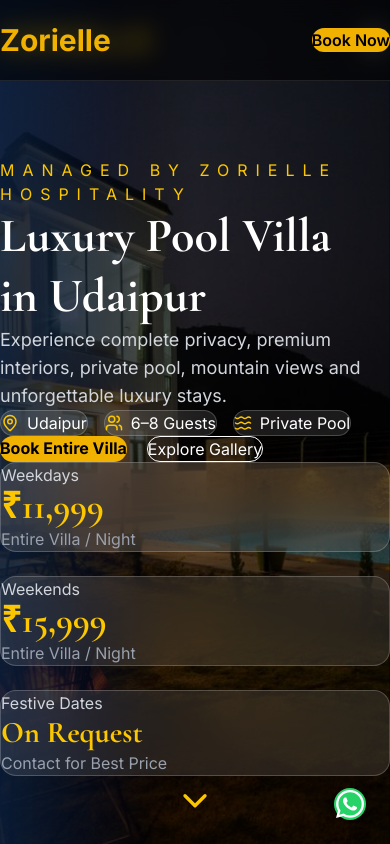
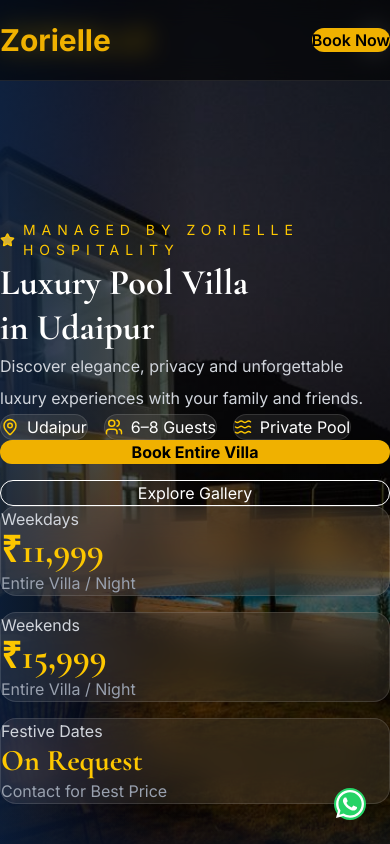
Before and after one commit to Sohail215/sohail-215, a Next.js app: page / in a window 390 px wide. Shown: the top 844 px of the page. Built offline with nearby package versions, Linux system fonts and the light colour scheme.

Commit message:
Luxury Hero V2

```diff
--- a/components/GallerySection.tsx
+++ b/components/GallerySection.tsx
@@ -1,135 +1,14 @@
 "use client";
 
-import { useState } from "react";
-import Image from "next/image";
-import { motion } from "framer-motion";
-import Lightbox from "yet-another-react-lightbox";
-import "yet-another-react-lightbox/styles.css";
-
-const images = [
-  {
-    src: "/images/hero.jpeg",
-    title: "Luxury Villa",
-  },
-  {
-    src: "/images/exterior view.jpeg",
-    title: "Exterior View",
-  },
-  {
-    src: "/images/pool.jpeg",
-    title: "Private Swimming Pool",
-  },
-  {
-    src: "/images/g.f hall.jpeg",
-    title: "Living Hall",
-  },
-  {
-    src: "/images/drawing-room.jpeg",
-    title: "Drawing Room",
-  },
-  {
-    src: "/images/room1.jpeg",
-    title: "Luxury Bedroom",
-  },
-  {
-    src: "/images/room2.jpeg",
-    title: "Premium Bedroom",
-  },
-  {
-    src: "/images/room2.0.2.jpeg",
-    title: "Pool View Bedroom",
-  },
-  {
-    src: "/images/balcony.jpeg",
-    title: "Balcony View",
-  },
-  {
-    src: "/images/bathroom1.jpeg",
-    title: "Luxury Bathroom",
-  },
-  {
-    src: "/images/bathroom2.jpeg",
-    title: "Modern Bathroom",
-  },
-  {
-    src: "/images/bathroom 3.jpeg",
-    title: "Premium Bathroom",
-  },
-];
-
 export default function GallerySection() {
-
-  const [index, setIndex] = useState(-1);
-
   return (
-
     <section
       id="gallery"
-      className="bg-[#081C3A] py-24"
+      className="py-24 bg-[#081C3A] text-white text-center"
     >
-
-      <div className="max-w-7xl mx-auto px-6">
-
-        <p className="uppercase tracking-[6px] text-yellow-400 text-center">
-          Gallery
-        </p>
-
-        <h2 className="text-5xl font-bold text-center mt-4 mb-16">
-          Explore The Villa
-        </h2>
-
-        <div className="grid md:grid-cols-3 gap-6">
-
-          {images.map((image, i) => (
-
-            <motion.div
-              key={i}
-              initial={{ opacity: 0, y: 40 }}
-              whileInView={{ opacity: 1, y: 0 }}
-              viewport={{ once: true }}
-              transition={{
-                delay: i * 0.08,
-              }}
-              className="relative h-80 rounded-3xl overflow-hidden cursor-pointer group"
-              onClick={() => setIndex(i)}
-            >
-
-              <Image
-                src={image.src}
-                alt={image.title}
-                fill
-                className="object-cover group-hover:scale-110 transition duration-700"
-              />
-
-              <div className="absolute inset-0 bg-black/40 opacity-0 group-hover:opacity-100 transition duration-500 flex items-end">
-
-                <div className="p-6">
-
-                  <h3 className="text-white text-2xl font-bold">
-
-                    {image.title}
-
-                  </h3>
-
-                </div>
-
-              </div>
-
-            </motion.div>
-
-          ))}
-
-        </div>        <Lightbox
-          open={index >= 0}
-          close={() => setIndex(-1)}
-          index={index}
-          slides={images.map((image) => ({
-            src: image.src,
-          }))}
-        />
-
-      </div>
-
+      <h2 className="text-5xl font-bold text-yellow-400">
+        Gallery Coming Soon
+      </h2>
     </section>
   );
 }
--- a/components/Hero.tsx
+++ b/components/Hero.tsx
@@ -8,6 +8,7 @@
   Users,
   Waves,
   ChevronDown,
+  Star,
 } from "lucide-react";
 
 const images = [
@@ -29,7 +30,7 @@
   }, []);
 
   return (
-    <section className="relative h-screen overflow-hidden">
+    <section className="relative min-h-screen overflow-hidden">
 
       {images.map((img, index) => (
         <Image
@@ -38,110 +39,94 @@
           alt="Luxury Villa"
           fill
           priority
-          className={`object-cover absolute transition-opacity duration-[2000ms]
-          ${
-            current === index
-              ? "opacity-100"
-              : "opacity-0"
+          className={`absolute object-cover transition-opacity duration-[1800ms] ${
+            current === index ? "opacity-100" : "opacity-0"
           }`}
         />
       ))}
 
-      <div className="absolute inset-0 bg-gradient-to-r from-[#081C3A]/90 via-black/60 to-black/70" />
+      <div className="absolute inset-0 bg-gradient-to-r from-[#081C3A]/90 via-black/55 to-black/60" />
 
-      <div className="relative z-20 h-full flex items-center pt-24 md:pt-0">
+      <div className="relative z-20 flex items-center min-h-screen">
 
-        <div className="max-w-7xl mx-auto px-6 w-full">
+        <div className="max-w-7xl mx-auto w-full px-6">
 
-          <motion.p
-            initial={{ opacity: 0 }}
-            animate={{ opacity: 1 }}
-            className="uppercase tracking-[8px] text-yellow-400 mb-5"
+          <motion.div
+            initial={{ opacity: 0, y: 40 }}
+            animate={{ opacity: 1, y: 0 }}
+            transition={{ duration: .8 }}
           >
+
+            <div className="flex items-center gap-2 text-yellow-400 mb-6">
+
+              <Star size={18} fill="#D4AF37" />
+
+              <span className="uppercase tracking-[6px] text-sm">
                 Managed by Zorielle Hospitality
-          </motion.p>
+              </span>
 
-          <motion.h1
-            initial={{ y: 60, opacity: 0 }}
-            animate={{ y: 0, opacity: 1 }}
-            transition={{ duration: 1 }}
-            className="text-5xl md:text-8xl font-bold leading-tight text-white"
-          >
+            </div>
+
+            <h1 className="text-4xl sm:text-5xl md:text-7xl lg:text-8xl font-bold leading-tight text-white">
               Luxury Pool Villa
               <br />
               in Udaipur
-          </motion.h1>
+            </h1>
 
-          <motion.p
-            initial={{ opacity: 0 }}
-            animate={{ opacity: 1 }}
-            transition={{ delay: .5 }}
-            className="mt-8 max-w-2xl text-gray-300 text-lg"
-          >
-            Experience complete privacy,
-            premium interiors, private pool,
-            mountain views and unforgettable
-            luxury stays.
-          </motion.p>
+            <p className="mt-6 max-w-2xl text-gray-300 text-base md:text-lg leading-8">
+              Discover elegance, privacy and unforgettable luxury
+              experiences with your family and friends.
+            </p>
 
             <div className="flex flex-wrap gap-4 mt-10">
 
-            <div className="bg-white/10 backdrop-blur-lg border border-white/20 rounded-full px-5 py-3 flex items-center gap-2">
+              <div className="glass rounded-full px-5 py-3 flex items-center gap-2">
 
-              <MapPin
-                size={18}
-                className="text-yellow-400"
-              />
+                <MapPin size={18} className="text-yellow-400" />
 
                 <span>Udaipur</span>
 
               </div>
 
-            <div className="bg-white/10 backdrop-blur-lg border border-white/20 rounded-full px-5 py-3 flex items-center gap-2">
+              <div className="glass rounded-full px-5 py-3 flex items-center gap-2">
 
-              <Users
-                size={18}
-                className="text-yellow-400"
-              />
+                <Users size={18} className="text-yellow-400" />
 
                 <span>6–8 Guests</span>
 
               </div>
 
-            <div className="bg-white/10 backdrop-blur-lg border border-white/20 rounded-full px-5 py-3 flex items-center gap-2">
+              <div className="glass rounded-full px-5 py-3 flex items-center gap-2">
 
-              <Waves
-                size={18}
-                className="text-yellow-400"
-              />
+                <Waves size={18} className="text-yellow-400" />
 
                 <span>Private Pool</span>
 
               </div>
 
-          </div>          <div className="mt-12 flex flex-wrap gap-5">
+            </div>            <div className="mt-10 flex flex-col sm:flex-row gap-4">
 
               <a
                 href="https://wa.me/918619985400"
                 target="_blank"
                 rel="noopener noreferrer"
-              className="bg-yellow-500 hover:bg-yellow-400 text-black px-8 py-4 rounded-full font-bold transition"
+                className="bg-yellow-500 hover:bg-yellow-400 text-black font-bold px-8 py-4 rounded-full transition duration-300 text-center"
               >
                 Book Entire Villa
               </a>
 
               <a
                 href="#gallery"
-              className="border border-white px-8 py-4 rounded-full text-white hover:bg-white hover:text-black transition"
+                className="border border-white hover:bg-white hover:text-black px-8 py-4 rounded-full transition duration-300 text-center"
               >
                 Explore Gallery
               </a>
 
             </div>
 
-          <div className="mt-16 grid grid-cols-1 md:grid-cols-3 gap-6 max-w-4xl">
+            <div className="mt-12 grid grid-cols-1 sm:grid-cols-3 gap-4 max-w-5xl">
 
-            <div className="bg-white/10 backdrop-blur-xl border border-white/20 rounded-2xl p-6">
+              <div className="glass rounded-2xl p-4">
 
                 <p className="text-gray-300">
                   Weekdays
@@ -157,7 +142,7 @@
 
               </div>
 
-            <div className="bg-white/10 backdrop-blur-xl border border-white/20 rounded-2xl p-6">
+              <div className="glass rounded-2xl p-4">
 
                 <p className="text-gray-300">
                   Weekends
@@ -173,7 +158,7 @@
 
               </div>
 
-            <div className="bg-white/10 backdrop-blur-xl border border-white/20 rounded-2xl p-6">
+              <div className="glass rounded-2xl p-4">
 
                 <p className="text-gray-300">
                   Festive Dates
@@ -191,17 +176,19 @@
 
             </div>
 
-        </div>
+          </motion.div>
 
         </div>
 
-      <motion.div
-        initial={{ y: -10 }}
-        animate={{ y: 10 }}
+      </div>      <motion.div
+        initial={{ opacity: 0 }}
+        animate={{
+          opacity: 1,
+          y: [0, 12, 0],
+        }}
         transition={{
+          duration: 1.8,
           repeat: Infinity,
-          repeatType: "reverse",
-          duration: 1,
         }}
         className="absolute bottom-8 left-1/2 -translate-x-1/2 z-20"
       >
@@ -211,6 +198,8 @@
         />
       </motion.div>
 
+      <div className="absolute bottom-0 left-0 w-full h-32 bg-gradient-to-t from-[#081C3A] to-transparent" />
+
     </section>
   );
 }
```
Lines whose indentation alone changed are shown as unchanged.
